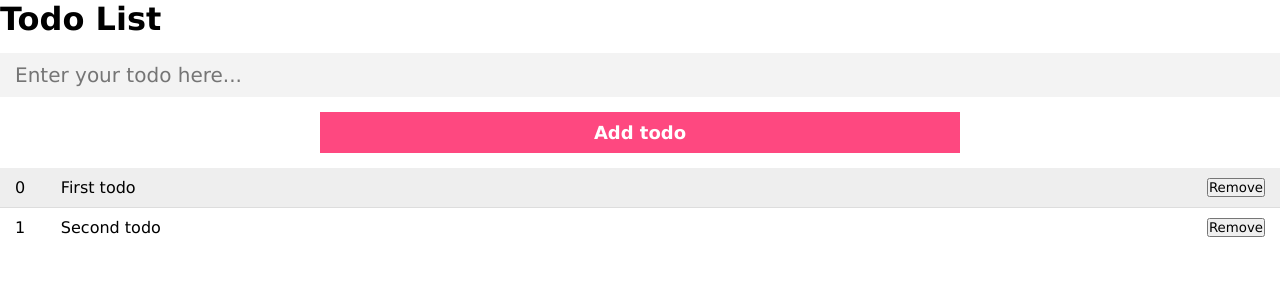
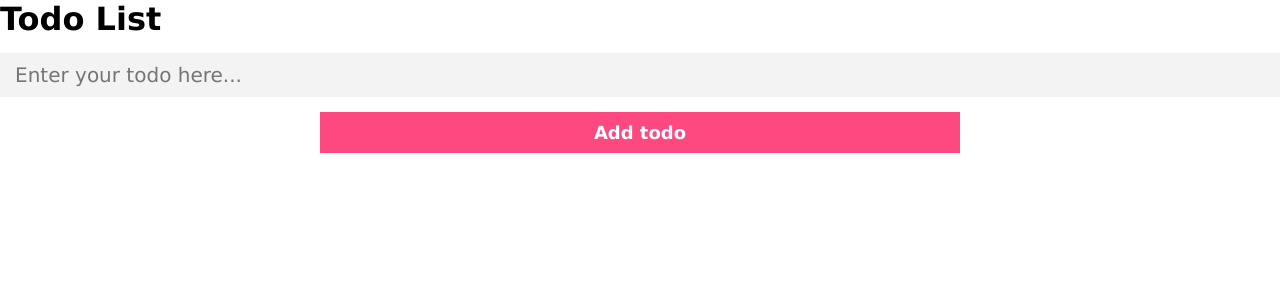
Before and after one commit to savin2001/angular-todo-app, an Angular app: page / in a window 1280 px wide. Shown: the top 300 px of the page. Built offline with nearby package versions, Linux system fonts and the light colour scheme.

Commit message:
Cleared dummy data from the area

```diff
--- a/src/app/components/todos/todos.component.ts
+++ b/src/app/components/todos/todos.component.ts
@@ -19,16 +19,7 @@ export class TodosComponent implements OnInit {
 
   ngOnInit(): void {
     // Values of the array are passed as follows
-    this.todos = [
-      {
-        content: 'First todo',
-        completed: false,
-      },
-      {
-        content: 'Second todo',
-        completed: false,
-      },
-    ];
+    this.todos = [];
   }
 
   // Toggles the task to be done if completed and vice versa
```
